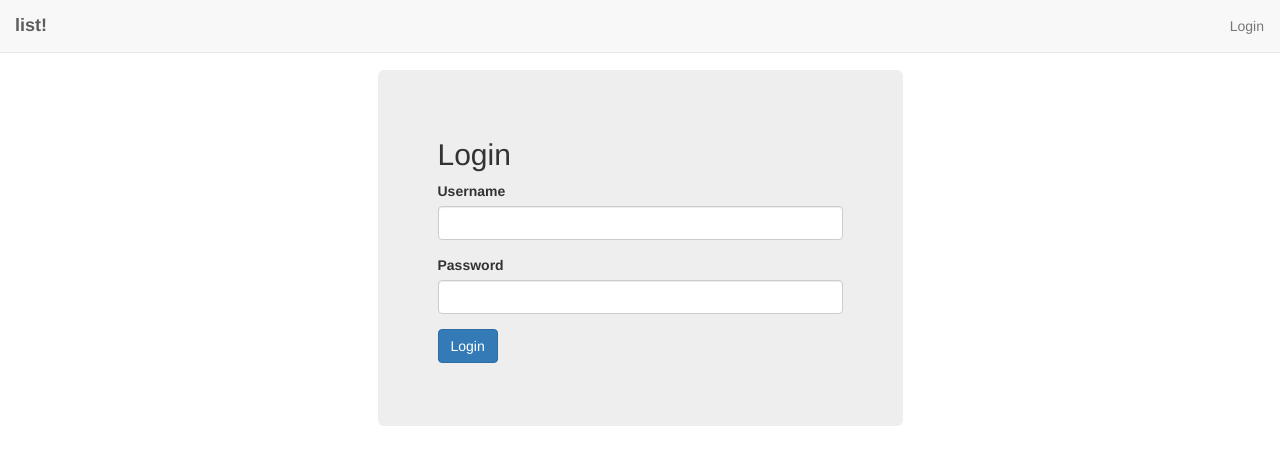
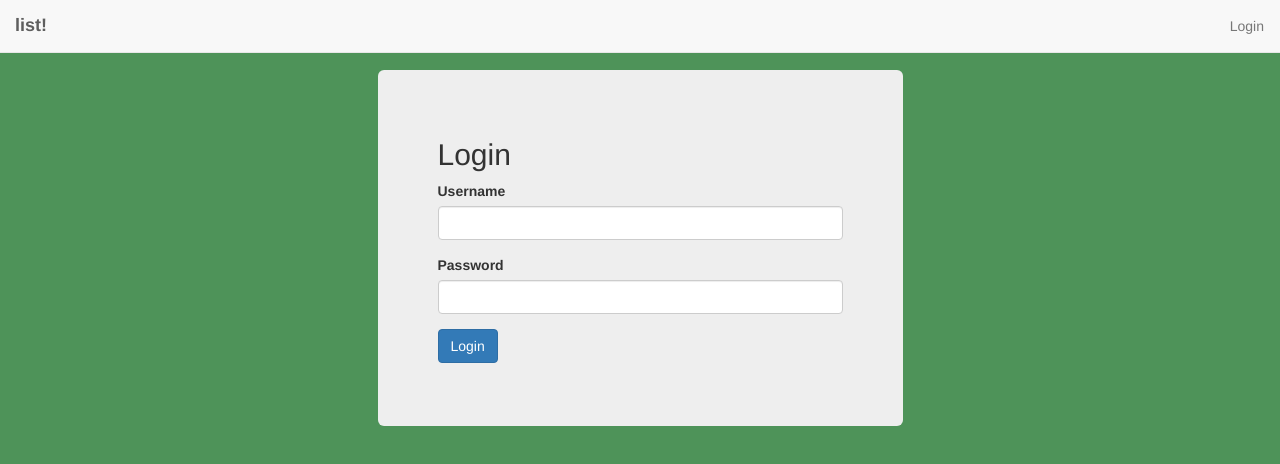
Before and after one commit to GoldenPartners/list-webapp, an Angular app: page /login in a window 1280 px wide. Shown: the top 464 px of the page. Built offline with nearby package versions, Linux system fonts and the light colour scheme.

Commit message:
Cambio de look

```diff
--- a/src/assets/styles.css
+++ b/src/assets/styles.css
@@ -1,3 +1,7 @@
 .jumbotron {
   margin-top: 70px;
 }
+
+#body {
+  background: #4E9359;
+}
--- a/src/index.html
+++ b/src/index.html
@@ -11,7 +11,7 @@
   <!-- Estilos Propios -->
   <link rel="stylesheet" href="assets/styles.css"/>
 </head>
-<body>
+<body id="body">
   <div class="container">
     <app-root>Loading...</app-root>
   </div>
```
